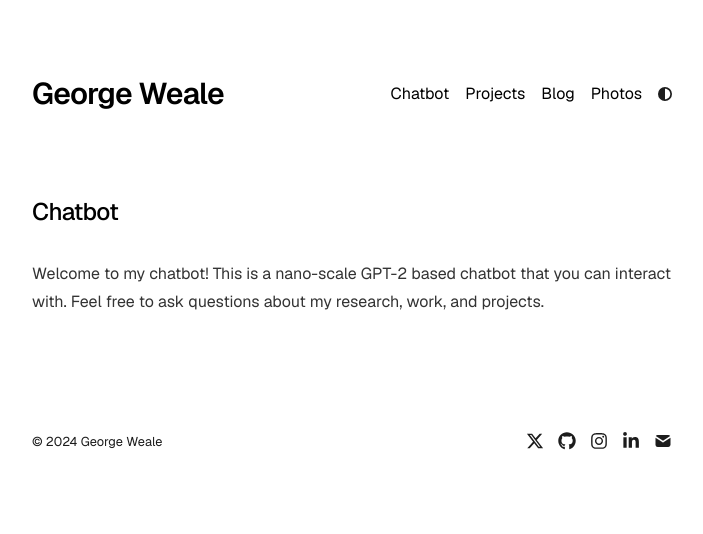
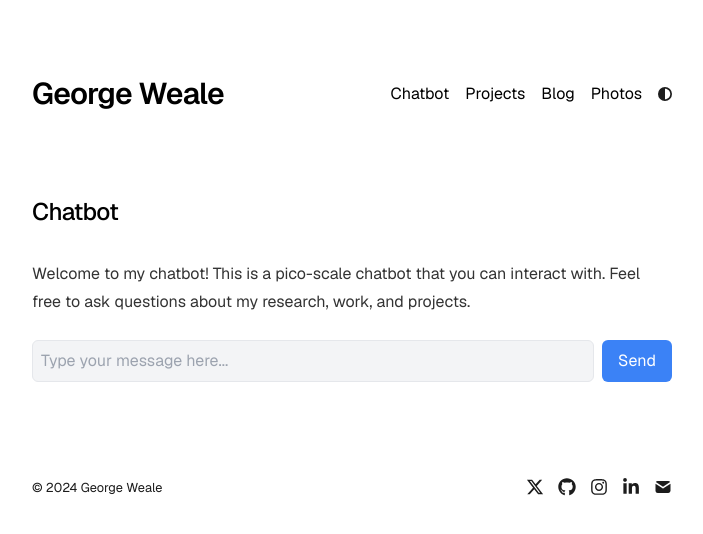
Before and after one commit to GWeale/georgeweale_port, a Next.js app: page /chatbot in a window 1280 px wide. Shown: the top 534 px of the page, without its empty margins (288-991 px from the left). Built offline with nearby package versions, Linux system fonts and the light colour scheme.

Commit message:
added chatbot

```diff
--- a/app/chatbot/page.tsx
+++ b/app/chatbot/page.tsx
@@ -1,4 +1,6 @@
-import React from "react";
+"use client";
+
+import React, { useState } from "react";
 import type { Metadata } from "next";
 
 export const metadata: Metadata = {
@@ -7,15 +9,50 @@ export const metadata: Metadata = {
 };
 
 export default function Chatbot() {
+  const [message, setMessage] = useState("");
+  const [error, setError] = useState("");
+
+  const handleSubmit = (e: React.FormEvent) => {
+    e.preventDefault();
+    if (message.trim()) {
+      setError("API is no longer connected. Please try again later.");
+      setMessage("");
+    }
+  };
+
   return (
     <section>
       <h1 className="mb-8 text-2xl font-medium tracking-tight">Chatbot</h1>
       <div className="prose prose-neutral dark:prose-invert">
         <p>
-          Welcome to my chatbot! This is a nano-scale GPT-2 based chatbot that you can interact with.
+          Welcome to my chatbot! This is a pico-scale chatbot that you can interact with.
           Feel free to ask questions about my research, work, and projects.
         </p>
       </div>
+
+      {error && (
+        <div className="mt-4 p-3 bg-red-100 text-red-700 rounded-md">
+          {error}
+        </div>
+      )}
+
+      <form onSubmit={handleSubmit} className="mt-6">
+        <div className="flex gap-2">
+          <input
+            type="text"
+            value={message}
+            onChange={(e) => setMessage(e.target.value)}
+            placeholder="Type your message here..."
+            className="flex-1 p-2 border rounded-md bg-gray-100 dark:bg-gray-800 dark:border-gray-700"
+          />
+          <button
+            type="submit"
+            className="px-4 py-2 bg-blue-500 text-white rounded-md hover:bg-blue-600 transition-colors"
+          >
+            Send
+          </button>
+        </div>
+      </form>
     </section>
   );
 }
```
